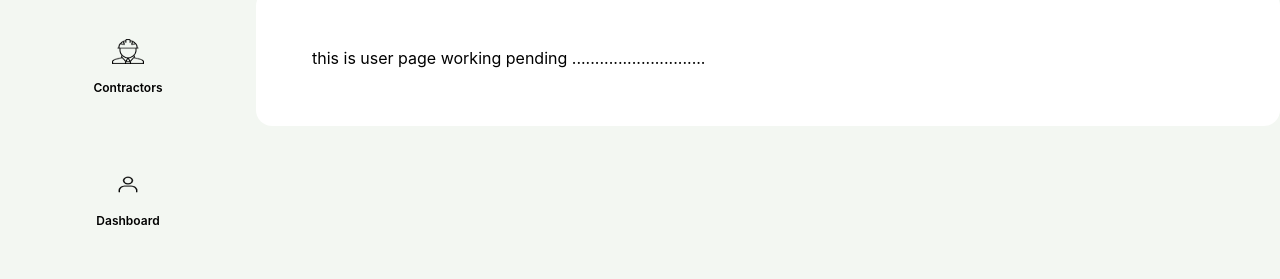
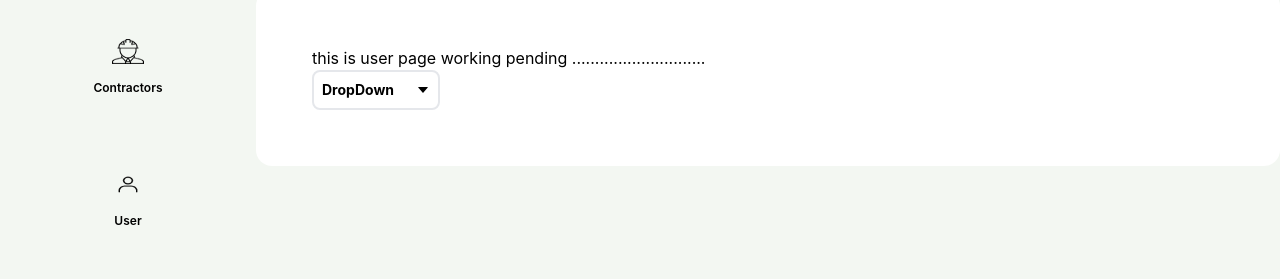
Before and after one commit to mamun-prodhan/final-dashboard, a React (Create React App) app: page /user in a window 1280 px wide. Shown: the part 182-461 px from the top of the page. Built offline with nearby package versions, Linux system fonts and the light colour scheme.

Commit message:
button completed

```diff
--- /dev/null
+++ b/src/Component/DropDown/DropDown.js
@@ -0,0 +1,44 @@
+import React, { useState } from "react";
+import { AiOutlineCaretUp, AiOutlineCaretDown } from "react-icons/ai";
+
+const DropDown = () => {
+  const menuOption = [
+    { menu: "DropDown1" },
+    { menu: "DropDown2" },
+    { menu: "DropDown3" },
+    { menu: "DropDown4" },
+  ];
+
+  const [isOpen, setIsOpen] = useState(false);
+
+  return (
+    <div className="relative flex flex-col items-center w-32 rounded-lg">
+      <button
+        onClick={() => setIsOpen((prev) => !prev)}
+        className="bg-[##E5EBE4] p-2 w-full flex items-center justify-between font-bold text-sm rounded-lg border-2 active:border-white duration-300 active:text-white"
+      >
+        DropDown
+        {
+            !isOpen ? (
+                <AiOutlineCaretDown className="h-4"></AiOutlineCaretDown>
+            ): (
+                <AiOutlineCaretUp className="h-4"></AiOutlineCaretUp>
+            )
+        }
+      </button>
+      {
+        isOpen && (
+            <div className="bg-blue-400 absolute top-20 flex flex-col items-start rounded-lg p-2 w-full">
+                {
+                    menuOption.map((item, i)=>(
+                        <h3 className="font-bold p-2 hover:bg-blue-300 cursor-pointer rounded-r-lg border-l-transparent hover:border-l-white border-l-2" key={i}>{item.menu}</h3>
+                    ))
+                }
+            </div>
+        )
+      }
+    </div>
+  );
+};
+
+export default DropDown;
--- a/src/Component/User/User.js
+++ b/src/Component/User/User.js
@@ -1,9 +1,11 @@
 import React from 'react';
+import DropDown from '../DropDown/DropDown';
 
 const User = () => {
     return (
         <div className="p-5 lg:p-14 mt-10 bg-[#FFF] rounded-2xl">
             <h1>this is user page working pending .............................</h1>
+            <DropDown></DropDown>
         </div>
     );
 };
--- a/src/LayOut/Main.js
+++ b/src/LayOut/Main.js
@@ -40,7 +40,7 @@ const Main = () => {
             src={person}
             alt="dashboard"
           />
-          <p className="text-xs font-semibold mt-1">Dashboard</p>
+          <p className="text-xs font-semibold mt-1">User</p>
         </div>
         </Link>
         <Link to={"/trades"}>
```
